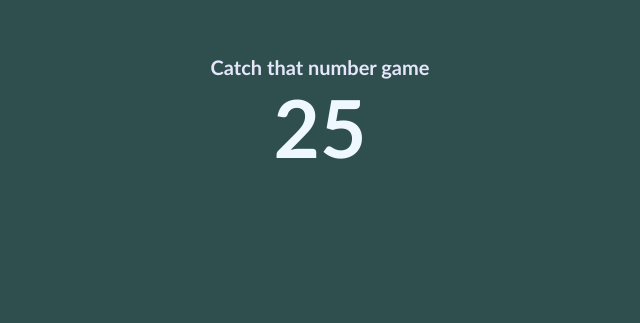
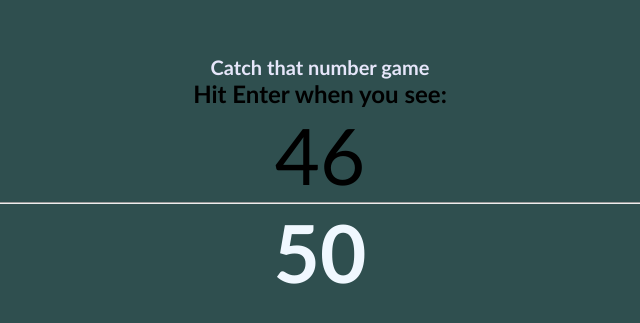
Before and after one commit to peteee/catch-that-number-game, a plain HTML site: page index.html in a window 1280 px wide. Shown: the part 201-524 px from the top of the page, without its empty margins (320-960 px from the left). Drawn offline with Linux system fonts and the light colour scheme.

Commit message:
Added random number function & feature...

```diff
--- a/css/style.css
+++ b/css/style.css
@@ -13,6 +13,9 @@ h1{
     font-size: 20px;
     color:lavender;
 }
+#number{
+    font-size: 78px;
+}
 #counter{
     color: aliceblue;
     font-weight: bold;
--- a/index.html
+++ b/index.html
@@ -9,6 +9,9 @@
 </head>
 <body>
     <h1>Catch that number game</h1>
+    <h2>Hit Enter when you see:</h2>
+    <div id="number">0</div>
+    <hr>
     <div id="counter">0</div>
 </body>
 </html>
--- a/js/game.js
+++ b/js/game.js
@@ -1,29 +1,29 @@
 const numberContainer = document.querySelector("#counter");
+const catchNumberDisplay = document.querySelector("#number");
 let counter = 0;
+let catchNumber;
+
+const generateRandomNumber =  function() {
+    catchNumber = Math.floor((Math.random() * 50) + 1);
+    catchNumberDisplay.innerHTML = catchNumber;
+}
+generateRandomNumber();
 
 //counting mechanism
 setInterval(function(){
     // task 1
     // increase counter by 1 each time
 
-
-    //counter += 1;
-    //counter = counter + 1;
-
     counter++;
     numberContainer.innerHTML = counter;
-
-
-    console.log(counter);
+    // console.log(counter);
 
     // task 2 | conditional 1
     // reset the counter to 0 when it reaches 50
     if (counter == 50) {
         counter = 0;
     }
-
-
-}, 200);
+}, 100);
 
 // Hit Enter - Event
 window.addEventListener("keyup", function(e) {
@@ -31,11 +31,11 @@ window.addEventListener("keyup", function(e) {
 
         //alert("booh");
 
-        if (counter == 10) {
-
+        if (counter == catchNumber) {
             console.log(counter);
             alert("YAY! You stopped the counter 🥳");
-            counter = -1;
+            counter -= 1; //fix number display
+            generateRandomNumber();
         }
         // task 3 | conditional 2
         // When you hit Enter while counter is 10,
```
Also changed, not shown: 1 other file.
